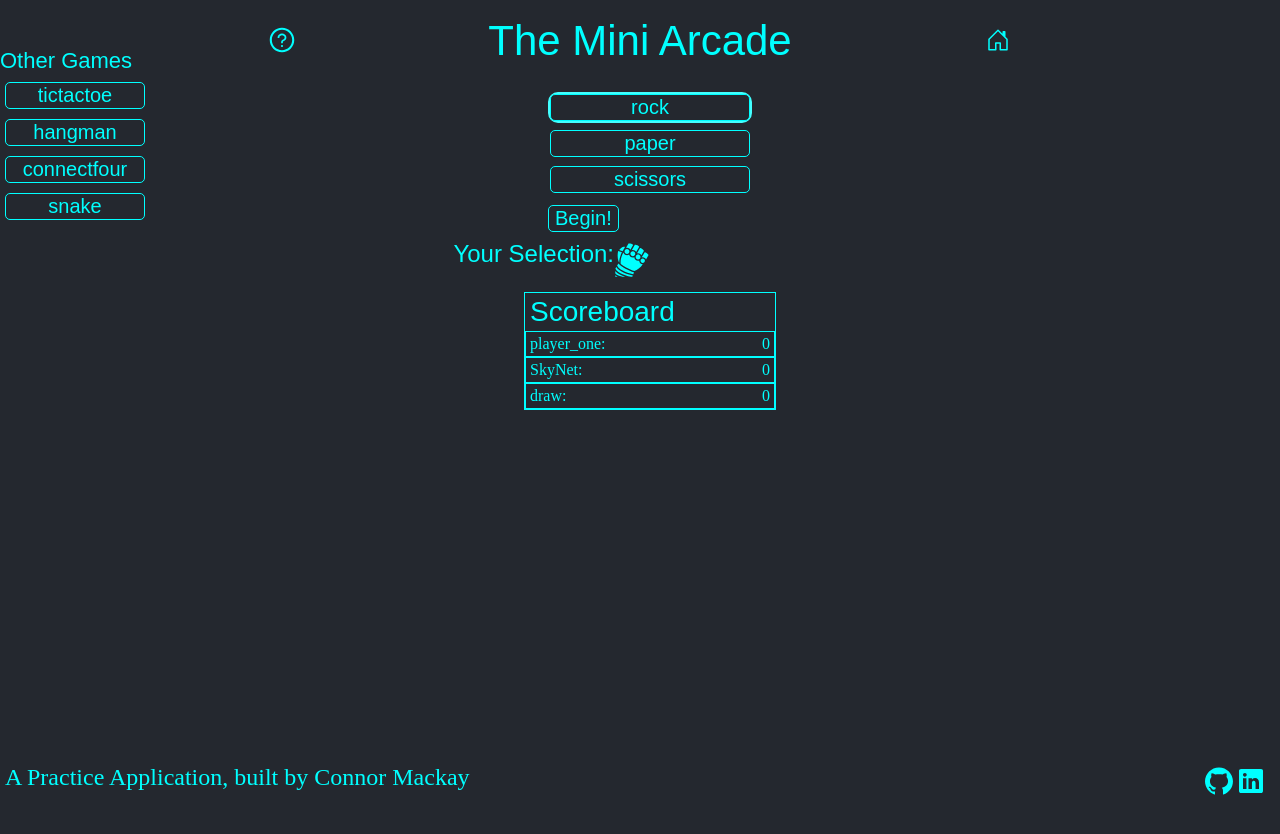
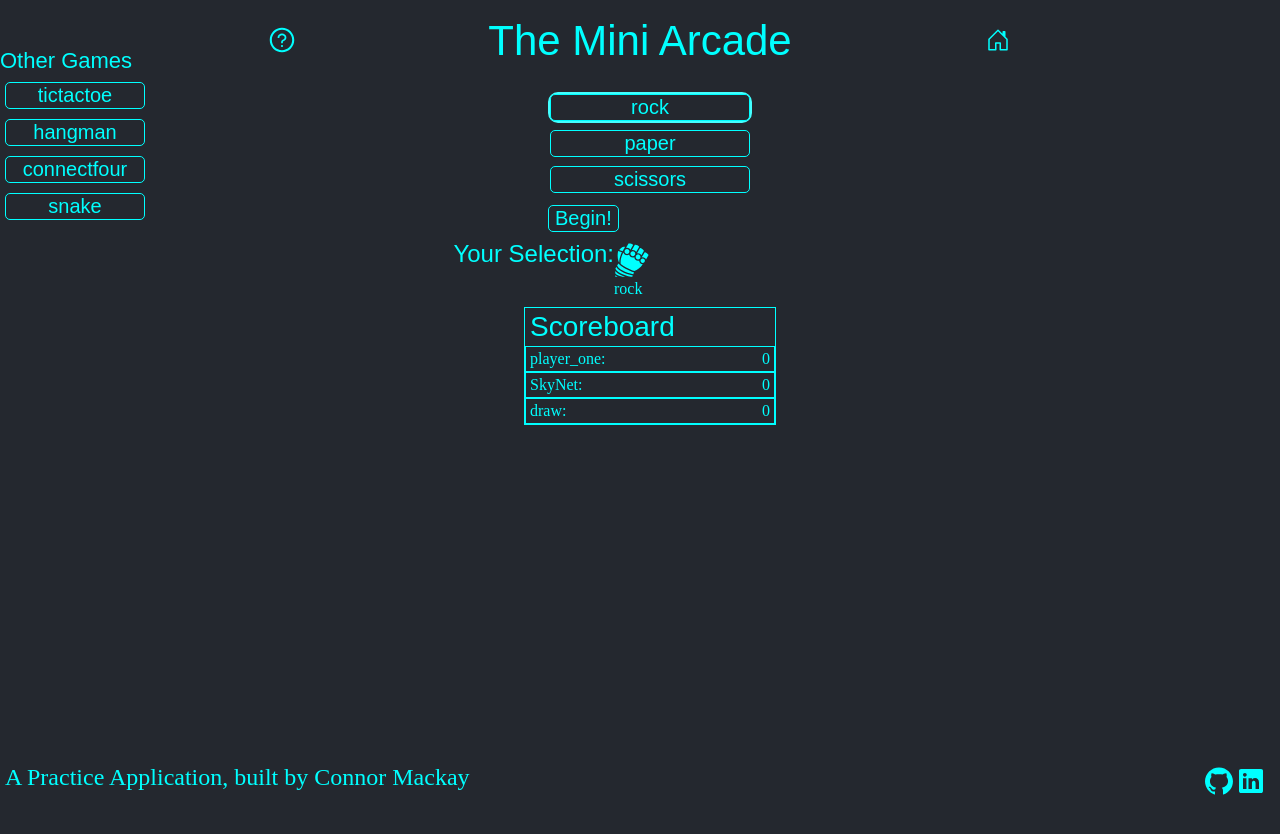
Before and after one commit to CD-Mackay/mini-arcade, a React app: page /rockpaperscissors in a window 1280 px wide. Both pictures are taken after a click on the button "rock". Shown: the top 834 px of the page. Built offline with nearby package versions, Linux system fonts and the light colour scheme; a web font is replaced by a local one.

Commit message:
Add text content to rockpaper scissors move display

```diff
--- a/client/src/components/games/rockPaperScissors/atoms/RenderThrow/RenderThrow.js
+++ b/client/src/components/games/rockPaperScissors/atoms/RenderThrow/RenderThrow.js
@@ -5,14 +5,42 @@ import { FaRegHandScissors } from "react-icons/fa";
 import StyledRenderThrow from "./StyledRenderThrow";
 
 const RenderThrow = ({ move }) => {
+  // const shownThrow = (input) => {
+  //   let icon = null;
+  //   input === "rock" ?
+  //   icon = <GiMailedFist fontSize="36px" id="rock" />
+  //   : input === "paper" ? icon = <GiPalm fontSize="36px" id="paper" />
+  //   : input === "scissors" ? icon = <FaRegHandScissors fontSize="36px" id="scissors" /> : icon = <GiMailedFist fontSize="36px" color="#24282f" />
+  //   return icon;
+  // };
+
   return (
     <StyledRenderThrow move={move}>
       <h1>Your Selection:</h1>
-      {!move && <GiMailedFist fontSize="36px" color="#24282f" />}
-      {move === "rock" && <GiMailedFist fontSize="36px" id="rock" />}
-      {move === "paper" && <GiPalm fontSize="36px" id="paper" />}
+      {() => shownThrow(move)}
+      {!move && (
+        <div className="icon-display">
+          <GiMailedFist fontSize="36px" color="#24282f" />
+          <p>{move}</p>
+        </div>
+      )}
+      {move === "rock" && (
+        <div className="icon-display">
+          <GiMailedFist fontSize="36px" id="rock" />
+          <p>{move}</p>
+        </div>
+      )}
+      {move === "paper" && (
+        <div className="icon-display">
+          <GiPalm fontSize="36px" id="paper" />
+          <p>{move}</p>
+        </div>
+      )}
       {move === "scissors" && (
-        <FaRegHandScissors fontSize="36px" id="scissors" />
+        <div className="icon-display">
+          <FaRegHandScissors fontSize="36px" id="scissors" />
+          <p>{move}</p>
+        </div>
       )}
     </StyledRenderThrow>
   );
```
